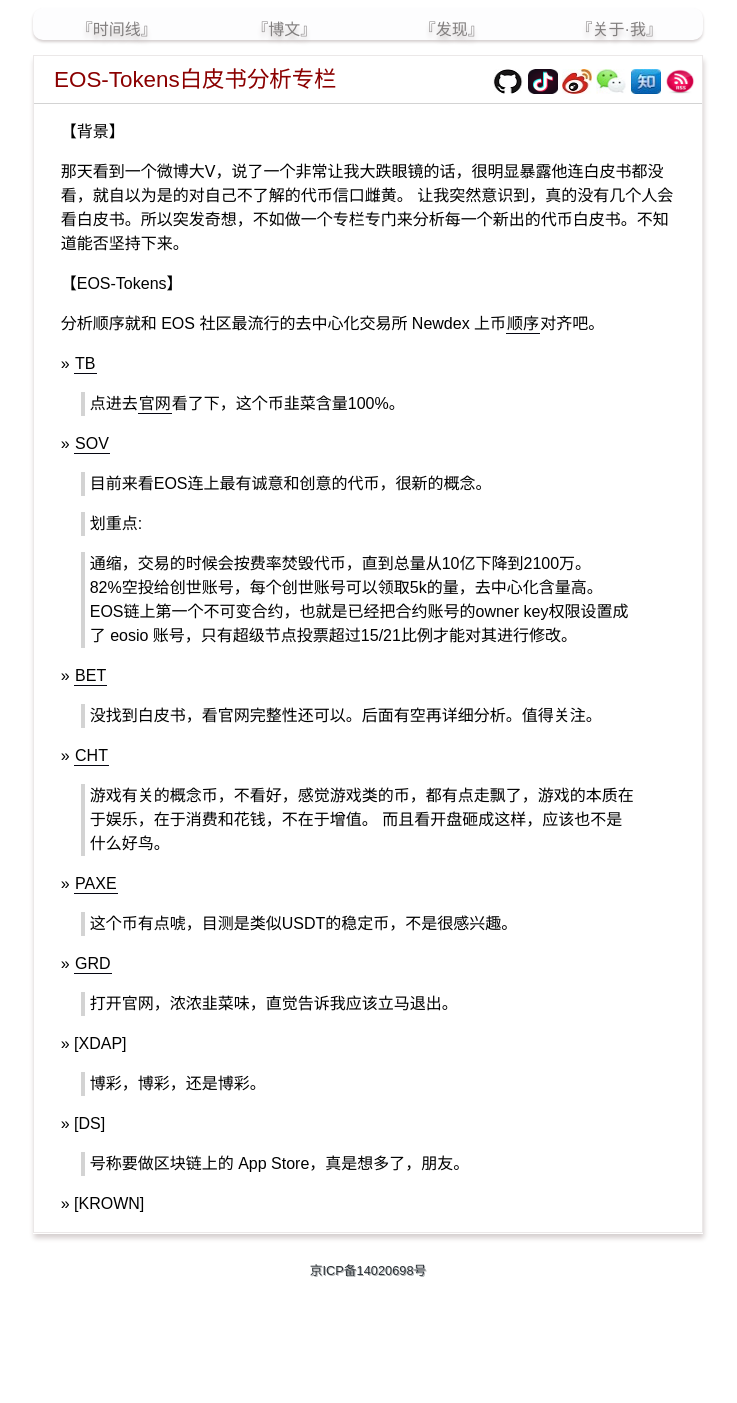
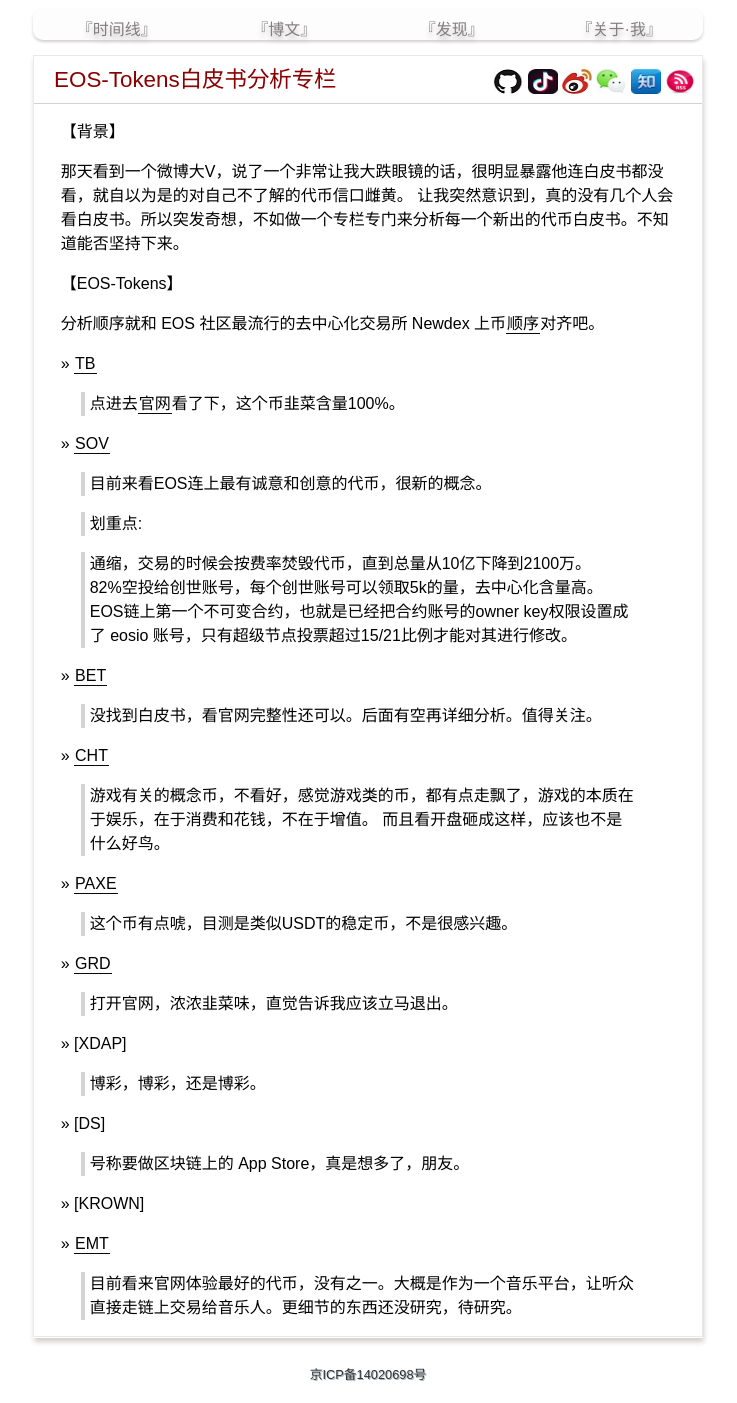
Before and after one commit to yanyiwu/blog, a Jekyll site: the page built from eostokens.md, in a window 1280 px wide. Shown: the whole page, without its empty margins (272-1009 px from the left). Built offline with Jekyll 4.4.1, drawn with Linux system fonts in a browser that asks for light colours; Markdown is read by kramdown in place of the engine named in the settings; comment, search, counter and statistics services are not loaded; before the commit the page ends 1299 px from its top, so only the background shows below that.

Commit message:
[tokens] emt

```diff
--- a/eostokens.md
+++ b/eostokens.md
@@ -52,3 +52,8 @@ title: EOS-Tokens白皮书分析专栏
 > 号称要做区块链上的 App Store，真是想多了，朋友。
 
 &raquo; [KROWN]
+
+
+&raquo; [EMT](https://emanate.live/discover)
+
+> 目前看来官网体验最好的代币，没有之一。大概是作为一个音乐平台，让听众直接走链上交易给音乐人。更细节的东西还没研究，待研究。
```
